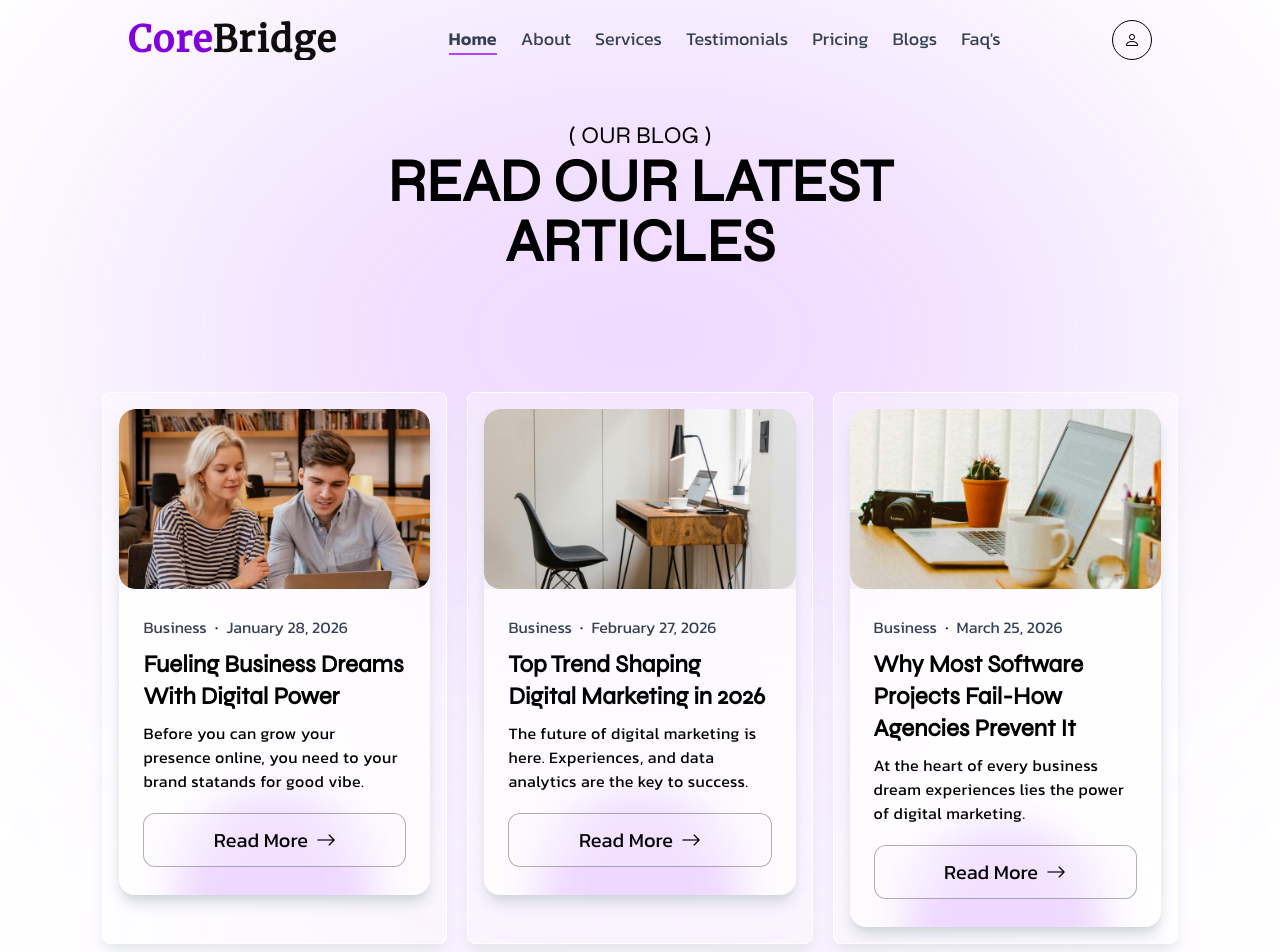
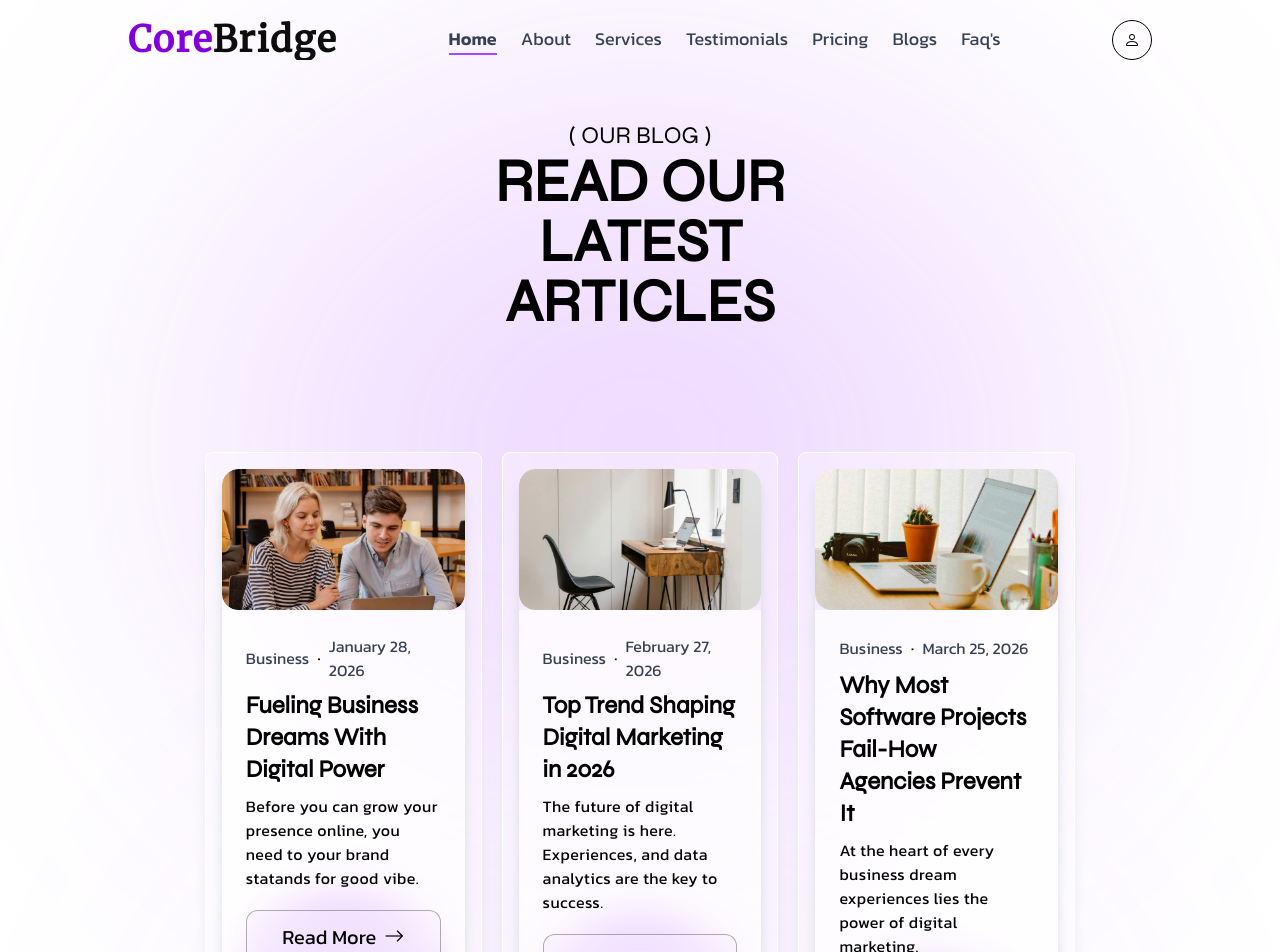
Before and after one commit to Jisap/next16-corebridge, a Next.js app: page /Components/Pages/Blogs in a window 1280 px wide. Shown: the top 952 px of the page. Built offline with nearby package versions, Linux system fonts and the light colour scheme.

Commit message:
feat: implement Blogs page component with dynamic content, image imports, and Framer Motion animations.

```diff
--- a/app/Components/Pages/Blogs/page.tsx
+++ b/app/Components/Pages/Blogs/page.tsx
@@ -11,6 +11,8 @@ import Blog7 from "@/public/Images/blog-7.jpg";
 import Blog8 from "@/public/Images/blog-8.jpg";
 import Blog9 from "@/public/Images/blog-9.jpg";
 import { useState } from "react";
+import { motion, AnimatePresence } from "framer-motion"
+import { fadeInUp, staggerContainer } from "@/app/Components/Animations/variants"
 
 const BlogsData = [
   {
@@ -94,24 +96,40 @@ const Blog = () => {
 
   return (
     <>
-      <section id="blog" className="px-[8%] lg:[px-[16%] py-10 lg:py-30">
-        <div className="flex flex-col items-center">
+      <section id="blog" className="px-[8%] lg:px-[16%] py-10 lg:py-30">
+        <motion.div
+          variants={staggerContainer}
+          initial="hidden"
+          whileInView="visible"
+          viewport={{ once: true }}
+          className="flex flex-col items-center"
+        >
           <div className='title text-center w-full lg:w-[50%]'>
-            <h5 className='Syne text-2xl'>
+            <motion.h5 variants={fadeInUp} className='Syne text-2xl'>
               ( OUR BLOG )
-            </h5>
+            </motion.h5>
 
-            <h1 className='Syne font-extrabold text-4xl md:text-6xl'>
+            <motion.h1 variants={fadeInUp} className='Syne font-extrabold text-4xl md:text-6xl'>
               READ OUR LATEST ARTICLES
-            </h1>
+            </motion.h1>
           </div>
-        </div>
+        </motion.div>
 
         {/* Blogs Cards */}
         <div className="mt-20 md:mt-30 Blogs-wrap">
           <div className="grid grid-cols-1 md:grid-cols-2 lg:grid-cols-3 gap-5">
+            <AnimatePresence mode="popLayout">
               {(showAll ? BlogsData : BlogsData.slice(0, 6)).map((blog) => (
-              <div key={blog.id} className="flex flex-col bg-white/30 border border-white p-4 shadow-lg shadow-gray-200 rounded-lg">
+                <motion.div
+                  key={blog.id}
+                  layout
+                  variants={fadeInUp}
+                  initial="hidden"
+                  whileInView="visible"
+                  viewport={{ once: true }}
+                  exit={{ opacity: 0, scale: 0.9, transition: { duration: 0.2 } }}
+                  className="flex flex-col bg-white/30 border border-white p-4 shadow-lg shadow-gray-200 rounded-lg"
+                >
                   <div className="group flex flex-col cursor-pointer shadow-lg shadow-gray-300 rounded-2xl overflow-hidden w-full">
                     <div className="rounded-2xl overflow-hidden">
                       <Image
@@ -143,8 +161,9 @@ const Blog = () => {
                       </button>
                     </div>
                   </div>
-              </div>
+                </motion.div>
               ))}
+            </AnimatePresence>
           </div>
 
           <div className="w-full flex justify-center items-center mt-12">
```
Lines whose indentation alone changed are shown as unchanged.
